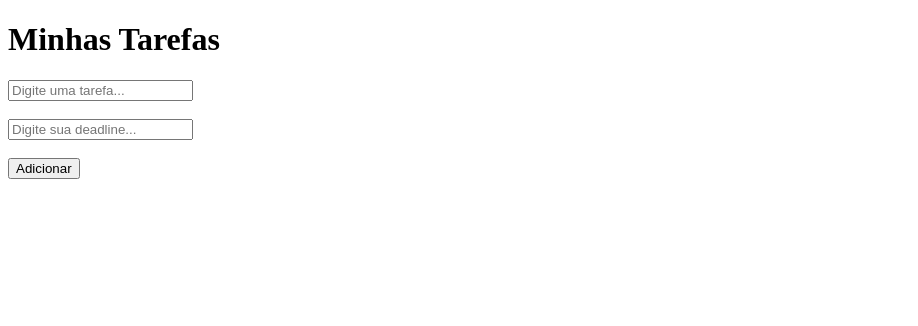
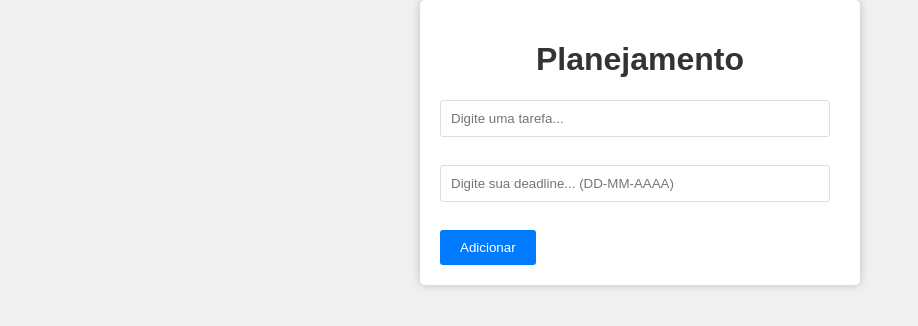
Before and after one commit to plcrisp/listaTarefas, a plain HTML site: page src/index.html in a window 1280 px wide. Shown: the whole page, without its empty margins (0-918 px from the left). Drawn offline with Linux system fonts and the light colour scheme.

Commit message:
Mudança no visual

```diff
--- a/build/index.js
+++ b/build/index.js
@@ -40,6 +40,9 @@ function adicionarTarefa() {
         alert("Digite a deadline da sua tarefa!");
         return false;
     }
+    else if (inputDeadline.value[2] != '/' || inputDeadline.value[5] != '/') {
+        alert("Insira uma data válida!");
+    }
     else {
         let tarefaDigitada = {
             t: inputTarefa.value,
--- a/src/index.html
+++ b/src/index.html
@@ -3,25 +3,74 @@
 <head>
     <meta charset="UTF-8">
     <meta name="viewport" content="width=device-width, initial-scale=1.0">
-    <title>Minhas tarefas</title>
+    <title>Planejamento</title>
+    <style>
+        body {
+            font-family: Arial, sans-serif;
+            background-color: #f0f0f0;
+            margin: 0;
+            padding: 0;
+        }
+
+        #app {
+            max-width: 400px;
+            margin: 0 auto;
+            padding: 20px;
+            background-color: #fff;
+            border-radius: 5px;
+            box-shadow: 0px 0px 10px rgba(0, 0, 0, 0.2);
+        }
+
+        h1 {
+            color: #333;
+            text-align: center;
+        }
+
+        ul {
+            list-style-type: none;
+            padding: 0;
+        }
+
+        li {
+            margin: 5px 0;
+            padding: 5px;
+            background-color: #f9f9f9;
+            border: 1px solid #ddd;
+            border-radius: 3px;
+        }
+
+        input[type="text"] {
+            width: 92%;
+            padding: 10px;
+            margin-bottom: 10px;
+            border: 1px solid #ddd;
+            border-radius: 3px;
+        }
+
+        button {
+            background-color: #007bff;
+            color: #fff;
+            border: none;
+            padding: 10px 20px;
+            border-radius: 3px;
+            cursor: pointer;
+        }
+
+        button:hover {
+            background-color: #0056b3;
+        }
+    </style>
 </head>
 <body>
 
-    <h1>Minhas Tarefas</h1>
-
     <div id="app">
+        <h1>Planejamento</h1>
         <ul></ul>
-
-        <input id  = "tarefa" type="text" placeholder="Digite uma tarefa..." /><br>
-        <br>
-        <input id = "deadline" type="text" placeholder="Digite sua deadline..." />
-        <br>
-        <br>
+        <input id="tarefa" type="text" placeholder="Digite uma tarefa..." /><br><br>
+        <input id="deadline" type="text" placeholder="Digite sua deadline... (DD-MM-AAAA)" /><br><br>
         <button>Adicionar</button>
-
     </div>
 
     <script src="../build/index.js"></script>
-
 </body>
 </html>
```
Also changed, not shown: 1 other file.
